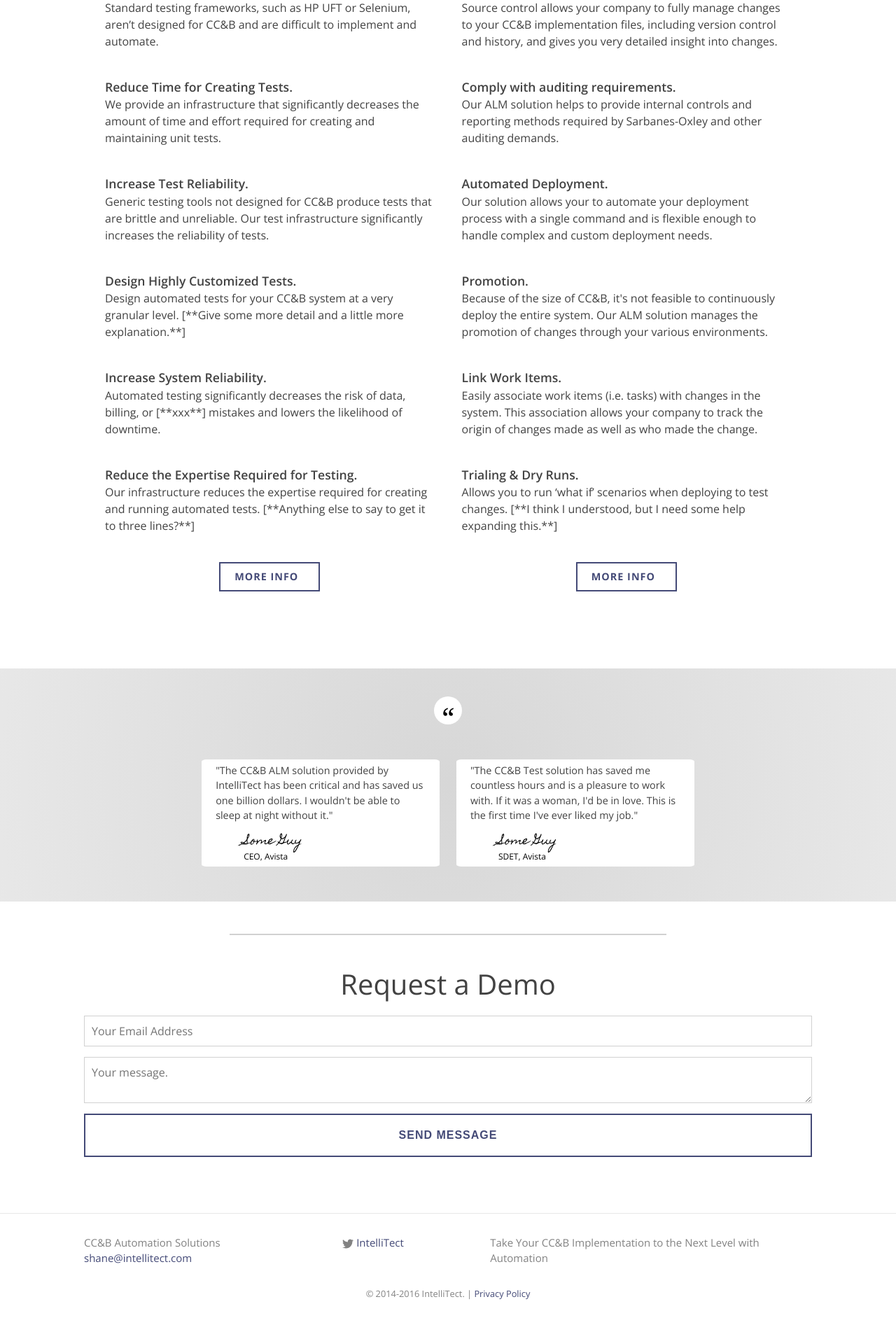
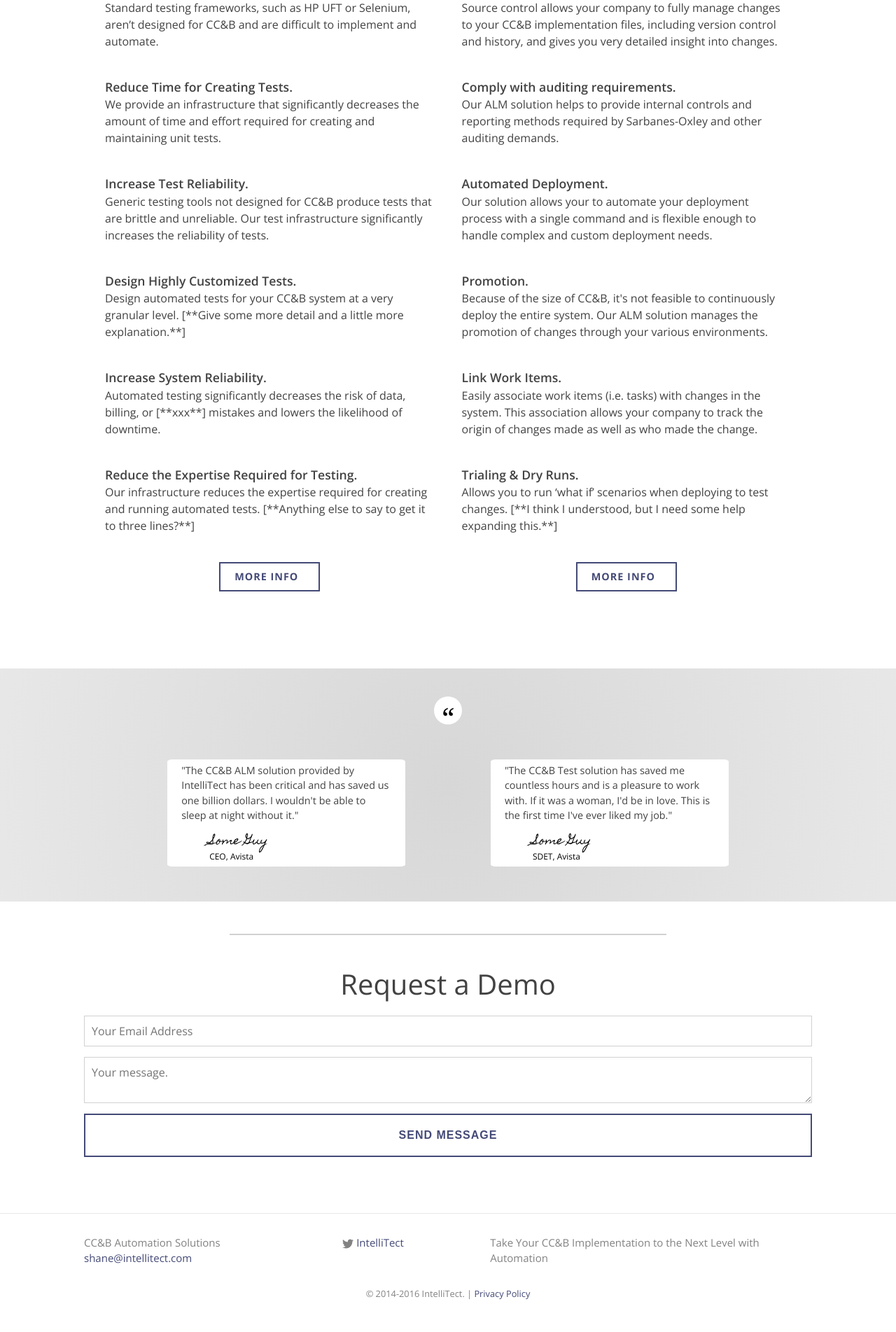
Before and after one commit to IntelliTect/CCBAutomation-website, a Jekyll site: the page built from index.html, in a window 1280 px wide. Shown: the part 863-2766 px from the top of the page at 70% size. Built offline with Jekyll 4.4.1, drawn with Linux system fonts in a browser that asks for light colours; nearby versions of some CDN libraries.

Commit message:
slight changes to css

```diff
--- a/css/custom.css
+++ b/css/custom.css
@@ -263,13 +263,13 @@
  }
 #contact-form input {
   border: 1px solid #D1D1D1;
-  font-family: inherit; //needed for firefox
-  font-size: inherit; //needed for firefox
+  font-family: inherit; /*needed for firefox*/
+  font-size: inherit; /*needed for firefox*/
 }
 #contact-form textarea{
   resize: vertical;
-  font-family: inherit; //needed for firefox
-  font-size: inherit; //needed for firefox
+  font-family: inherit; /*needed for firefox*/
+  font-size: inherit; /*needed for firefox*/
 }
 #contact-form button{
   margin: 10px auto;
@@ -284,7 +284,7 @@
   width: 100%;
 }
 #contact-form-container{
-  position: relative; //this is required so that the overlay gets positioned correctly, not sure why
+  position: relative; /*this is required so that the overlay gets positioned correctly, not sure why*/
 }
 #submit-success {
   display: none;
@@ -446,7 +446,7 @@
   }
   .testimonial-component {
     width: 40%;
-    margin: 0 1% 20px 1%;
+    margin: 0 6% 20px 6%;
     vertical-align : middle;
   }
   .boxlist li:nth-child(3n+1) { /* we want to do the following the every 3rd item in the list starting with the fouth (i.e. +1)*/
```
